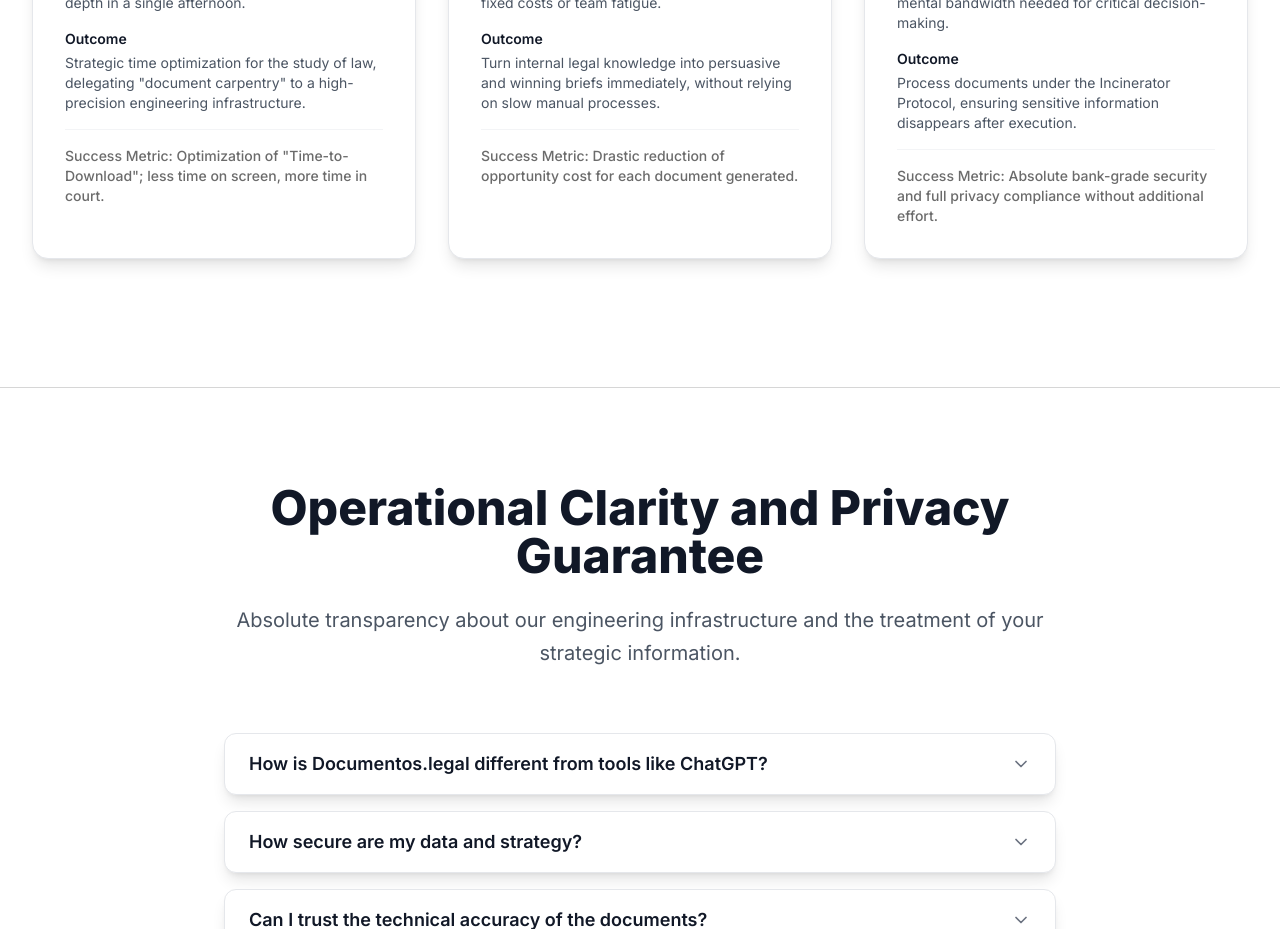
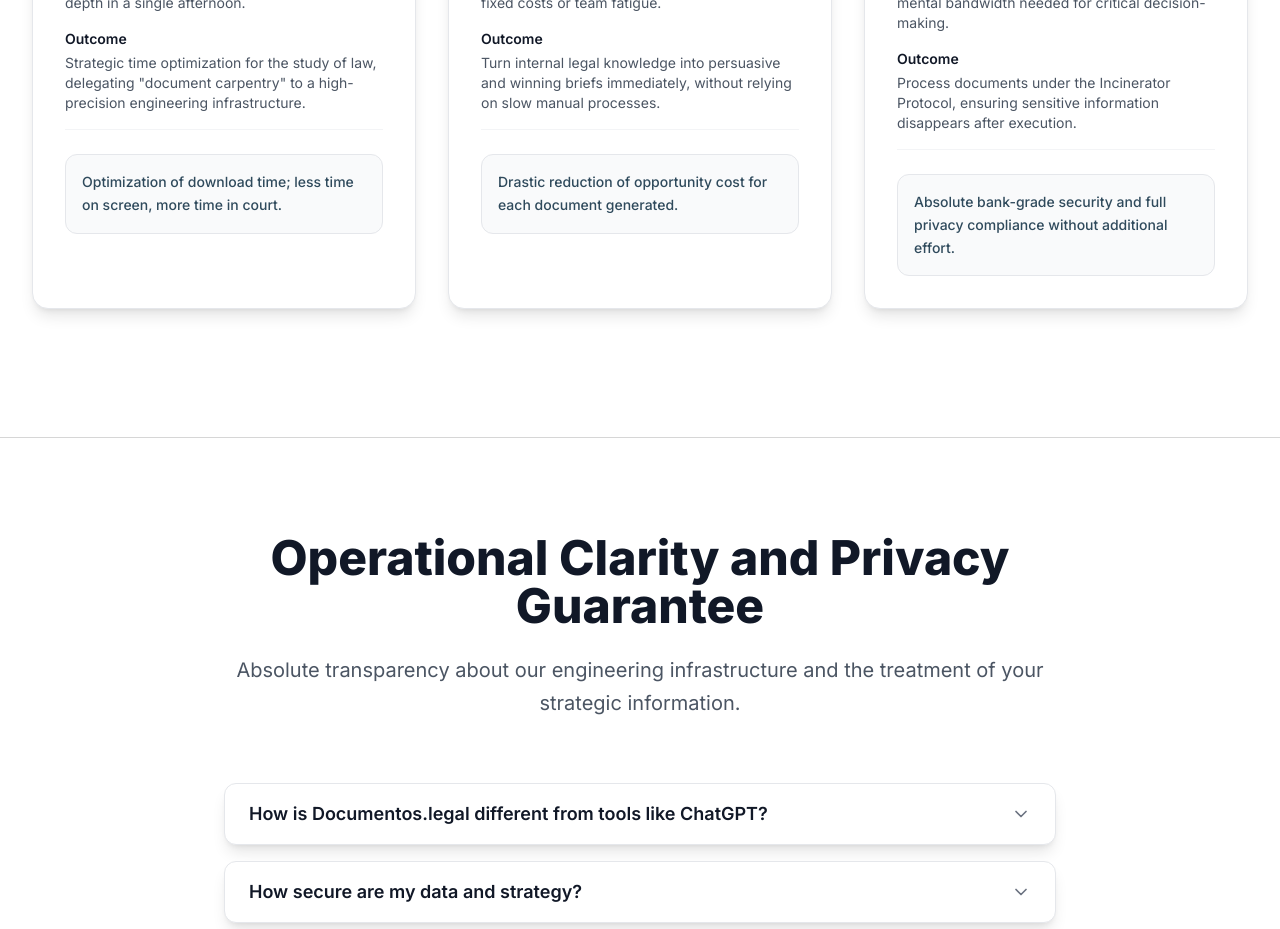
Before and after one commit to cyboring-technologies/sbu-legal-landing, a Next.js app: page /en in a window 1280 px wide. Shown: the part 4140-5069 px from the top of the page. Built offline with nearby package versions, Linux system fonts and the light colour scheme; no server answers.

Commit message:
feat: Add Spanish and English localization messages for the landing page.

```diff
--- a/src/app/(landing)/[locale]/page.tsx
+++ b/src/app/(landing)/[locale]/page.tsx
@@ -515,10 +515,12 @@ export default function HomePage() {
                       </span>
                       {tTestimonials('client1.relief')}
                     </p>
-                    <div className="pt-4 border-t border-gray-100 dark:border-gray-800">
-                      <p className="text-muted-foreground font-medium font-sans text-sm">
+                    <div className="pt-6 mt-2 border-t border-gray-100 dark:border-gray-800">
+                      <div className="bg-gray-50 dark:bg-gray-800/40 p-4 rounded-xl border border-gray-200 dark:border-gray-700">
+                        <p className="text-[#2F4A5C] dark:text-gray-200 font-medium font-sans text-sm leading-relaxed">
                           {tTestimonials('client1.metric')}
                         </p>
+                      </div>
                     </div>
                   </div>
                 </div>
@@ -544,10 +546,12 @@ export default function HomePage() {
                       </span>
                       {tTestimonials('client2.relief')}
                     </p>
-                    <div className="pt-4 border-t border-gray-100 dark:border-gray-800">
-                      <p className="text-muted-foreground font-medium font-sans text-sm">
+                    <div className="pt-6 mt-2 border-t border-gray-100 dark:border-gray-800">
+                      <div className="bg-gray-50 dark:bg-gray-800/40 p-4 rounded-xl border border-gray-200 dark:border-gray-700">
+                        <p className="text-[#2F4A5C] dark:text-gray-200 font-medium font-sans text-sm leading-relaxed">
                           {tTestimonials('client2.metric')}
                         </p>
+                      </div>
                     </div>
                   </div>
                 </div>
@@ -573,10 +577,12 @@ export default function HomePage() {
                       </span>
                       {tTestimonials('client3.relief')}
                     </p>
-                    <div className="pt-4 border-t border-gray-100 dark:border-gray-800">
-                      <p className="text-muted-foreground font-medium font-sans text-sm">
+                    <div className="pt-6 mt-2 border-t border-gray-100 dark:border-gray-800">
+                      <div className="bg-gray-50 dark:bg-gray-800/40 p-4 rounded-xl border border-gray-200 dark:border-gray-700">
+                        <p className="text-[#2F4A5C] dark:text-gray-200 font-medium font-sans text-sm leading-relaxed">
                           {tTestimonials('client3.metric')}
                         </p>
+                      </div>
                     </div>
                   </div>
                 </div>
```
Also changed, not shown: src/messages/en.json, src/messages/es.json. Lines whose indentation alone changed are shown as unchanged.
